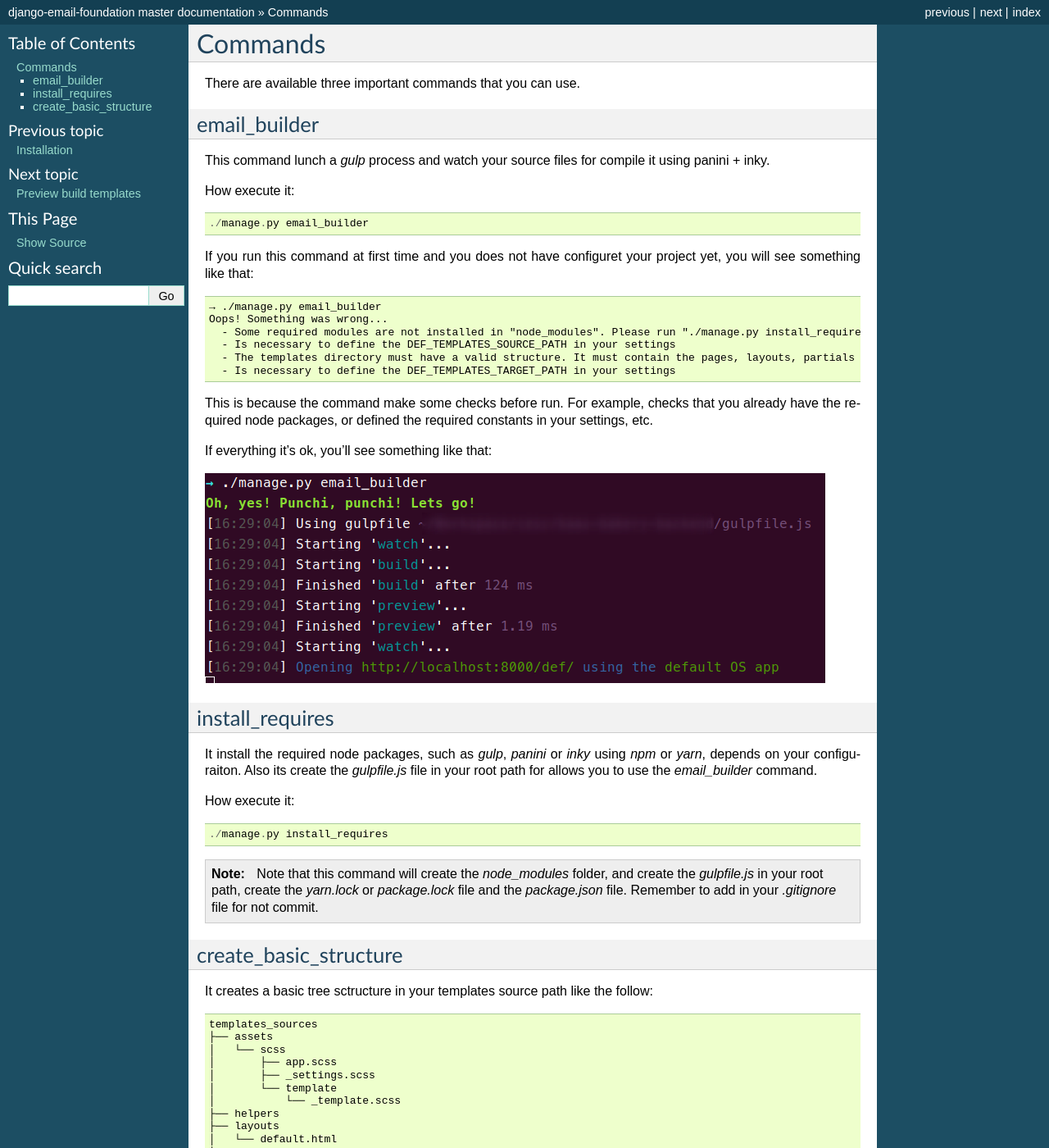
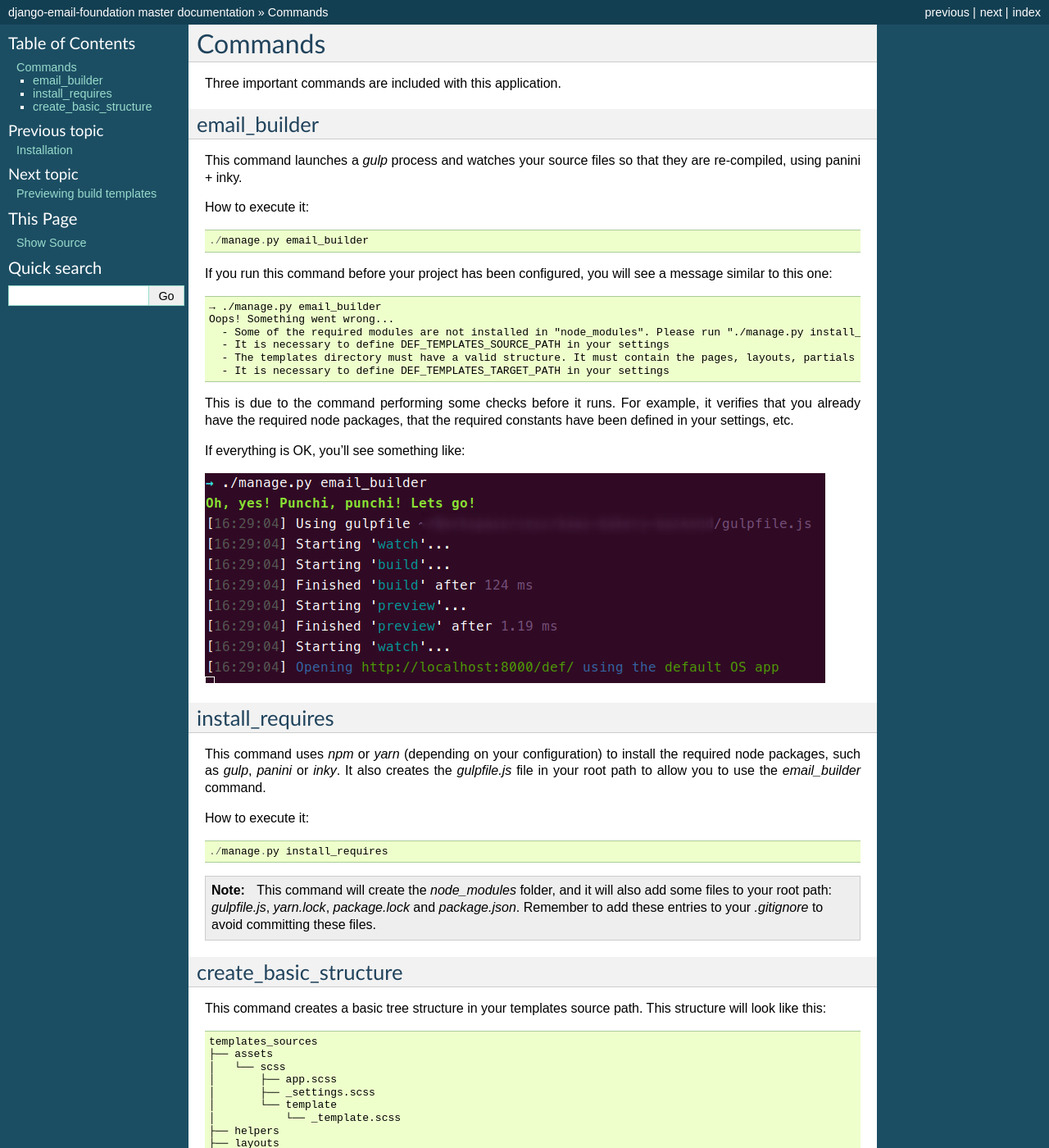
Before and after one commit to APSL/django-email-foundation, a Sphinx documentation site: the page built from docs/commands.rst, in a window 1280 px wide and 1400 px high. Shown: the whole window at 82% size. Built offline with Sphinx 7.4.7, drawn with Linux system fonts in a browser that asks for light colours; some of the changed text lies outside the part shown.

Commit message:
Improving English docs

```diff
--- a/docs/commands.rst
+++ b/docs/commands.rst
@@ -2,52 +2,49 @@
 Commands
 ========
 
-There are available three important commands that you can use.
+Three important commands are included with this application.
 
 email_builder
 -------------
 
-This command lunch a *gulp* process and watch your source files for compile it using panini + inky.
+This command launches a *gulp* process and watches your source files so that they are re-compiled, using panini + inky.
 
-How execute it::
+How to execute it::
 
     ./manage.py email_builder
 
-If you run this command at first time and you does not have configuret your project yet, you will see something like that::
+If you run this command before your project has been configured, you will see a message similar to this one::
 
     → ./manage.py email_builder
-    Oops! Something was wrong...
-      - Some required modules are not installed in "node_modules". Please run "./manage.py install_requires"
-      - Is necessary to define the DEF_TEMPLATES_SOURCE_PATH in your settings
-      - The templates directory must have a valid structure. It must contain the pages, layouts, partials and helpers folders. You can run ".manage.py create_basic_structure" for create its and add a basic layout.
-      - Is necessary to define the DEF_TEMPLATES_TARGET_PATH in your settings
+    Oops! Something went wrong...
+      - Some of the required modules are not installed in "node_modules". Please run "./manage.py install_requires"
+      - It is necessary to define DEF_TEMPLATES_SOURCE_PATH in your settings
+      - The templates directory must have a valid structure. It must contain the pages, layouts, partials and helpers folders. You can run ".manage.py create_basic_structure" to build this structure, and to add a basic layout.
+      - It is necessary to define DEF_TEMPLATES_TARGET_PATH in your settings
 
-This is because the command make some checks before run. For example, checks that you already have the required node
-packages, or defined the required constants in your settings, etc.
+This is due to the command performing some checks before it runs. For example, it verifies that you already have the required node
+packages, that the required constants have been defined in your settings, etc.
 
-If everything it's ok, you'll see something like that:
+If everything is OK, you'll see something like:
 
 .. image:: _static/email_builder.png
 
 install_requires
 ----------------
 
-It install the required node packages, such as *gulp*, *panini* or *inky* using *npm* or *yarn*,
-depends on your configuraiton. Also its create the *gulpfile.js* file in your root path for allows you to use the
-*email_builder* command.
+This command uses *npm* or *yarn* (depending on your configuration) to install the required node packages, such as *gulp*, *panini* or *inky*.
+It also creates the *gulpfile.js* file in your root path to allow you to use the *email_builder* command.
 
-How execute it::
+How to execute it::
 
     ./manage.py install_requires
 
-.. note:: Note that this command will create the *node_modules* folder, and create the *gulpfile.js* in your root path,
-   create the *yarn.lock* or *package.lock* file and the *package.json* file. Remember to add in your *.gitignore*
-   file for not commit.
+.. note:: This command will create the *node_modules* folder, and it will also add some files to your root path: *gulpfile.js*, *yarn.lock*, *package.lock* and *package.json*. Remember to add these entries to your *.gitignore* to avoid committing these files.
 
 create_basic_structure
 ----------------------
 
-It creates a basic tree sctructure in your templates source path like the follow::
+This command creates a basic tree structure in your templates source path. This structure will look like this::
 
     templates_sources
     ├── assets
@@ -62,8 +59,7 @@
     ├── pages
     └── partials
 
-It allows you to start on create your self templates inside the *pages* folder. Take a look to the official documentation_.
-We recomend you to use the inky_ template language for make more easy your live ;).
+Once you have built this structure, you can start creating your custom templates inside the *pages* folder. Take a look at the official documentation_. We recommend that you use the inky_ template language as it will make your life much easier ;).
 
 .. _documentation: https://foundation.zurb.com/emails/docs/
 .. _inky: https://foundation.zurb.com/emails/docs/inky.html
```
Also changed, not shown: docs/context.rst (+7 -7 lines), docs/index.rst (+7 -9 lines), docs/installation.rst (+23 -25 lines), docs/preview.rst (+5 -6 lines), 3 other files.
